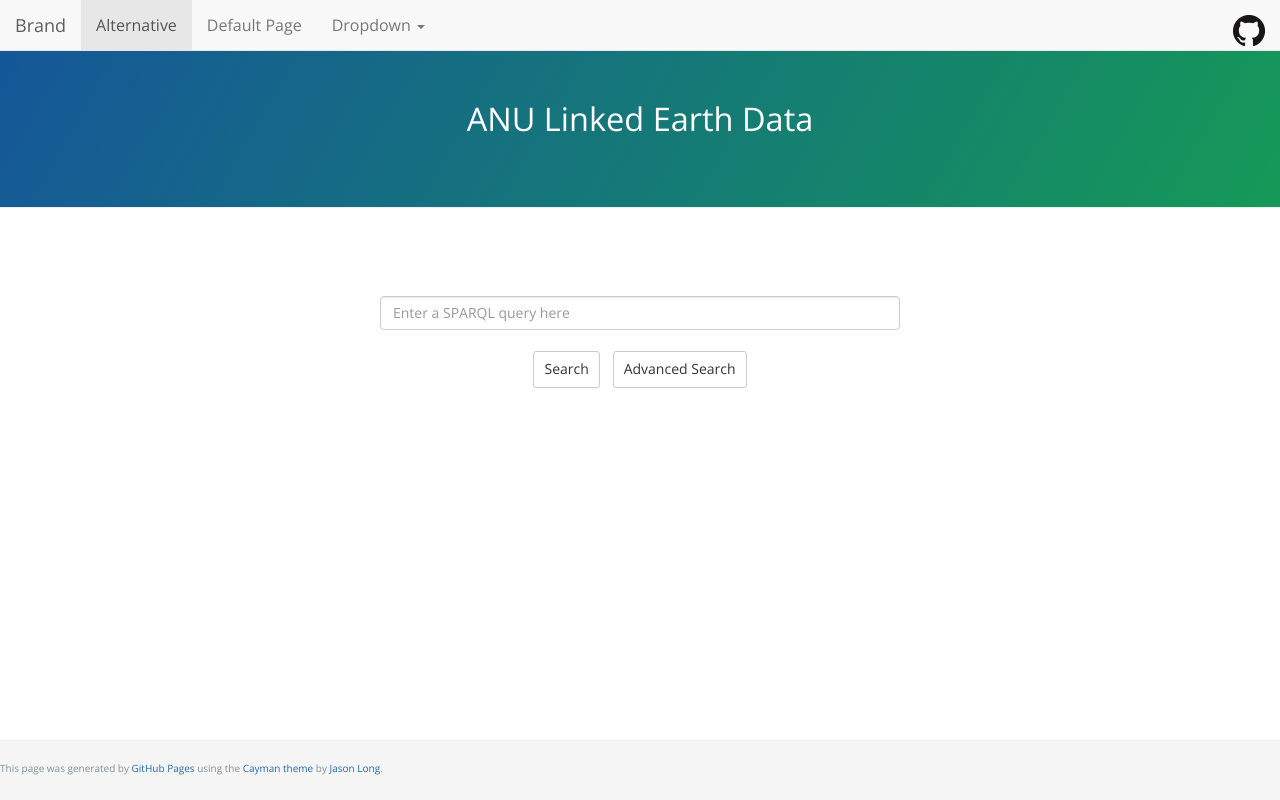
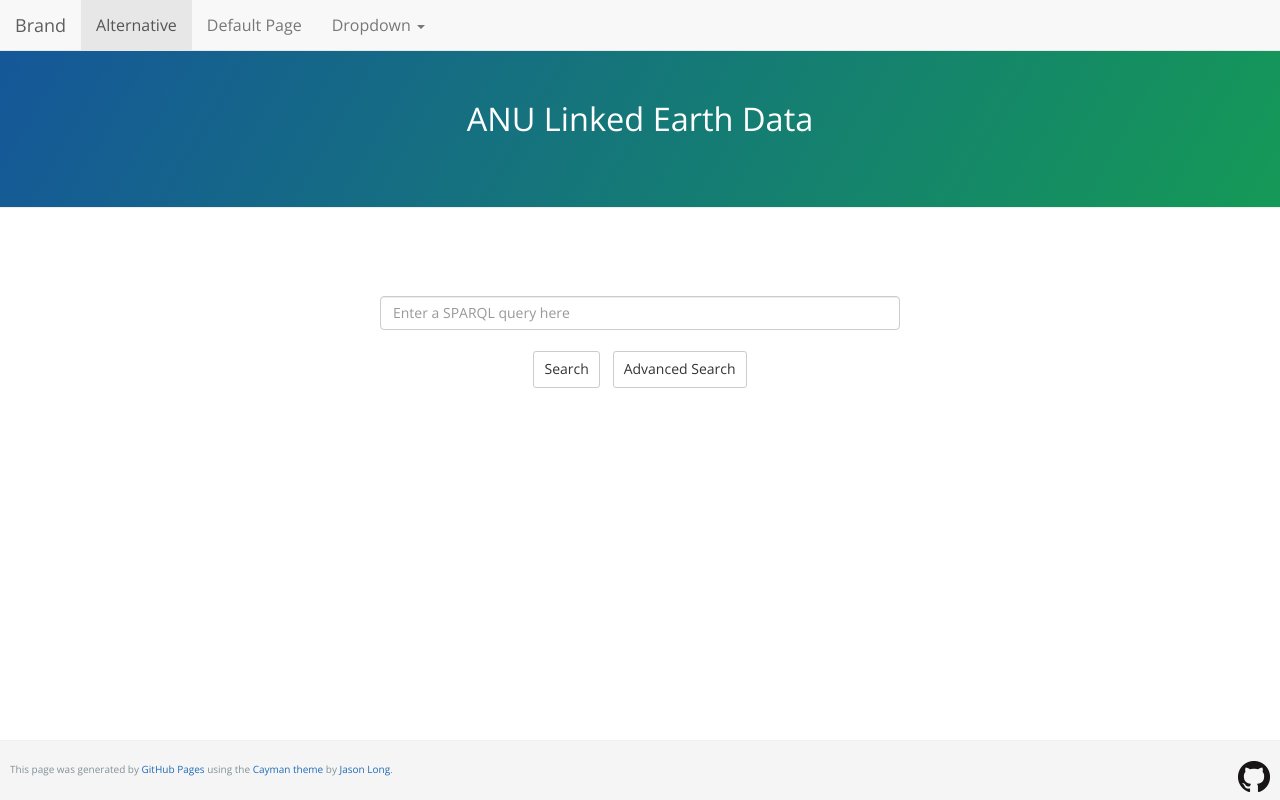
Before and after one commit to ANU-Linked-Earth-Data/client-app, a plain HTML site: page index.html in a window 1280 px wide. Drawn offline with nearby package versions, Linux system fonts and the light colour scheme.

Commit message:
Add footer

```diff
--- a/css/stylesheet.css
+++ b/css/stylesheet.css
@@ -231,7 +231,9 @@ a:hover {
     font-weight: bold; }
 
 .site-footer-credits {
-    color: #819198; }
+    color: #819198;
+    vertical-align: middle;
+}
 
 @media screen and (min-width: 64em) {
     .site-footer {
@@ -266,4 +268,11 @@ a:hover {
     /* Set the fixed height of the footer here */
     height: 60px;
     background-color: #f5f5f5;
+    padding-left: 1rem;
+    padding-right: 1rem;
 }
+
+.footer-icon {
+    float: right!important;
+    vertical-align: middle;
+}
--- a/index.html
+++ b/index.html
@@ -52,11 +52,6 @@
                 </li>
             </ul>
 
-            <ul class="nav navbar-nav navbar-right">
-                <a href="https://github.com/ANU-Linked-Earth-Data" class="navbar-brand">
-                    <img src="assets/images/GitHub-Mark/PNG/GitHub-Mark-32px.png" alt="Fork us on Github!">
-                </a>
-            </ul>
         </div><!-- /.navbar-collapse -->
     </div><!-- /.container-fluid -->
 </nav>
@@ -87,7 +82,13 @@
 </section>
 
 <footer class="site-footer">
-    <span class="site-footer-credits">This page was generated by <a href="https://pages.github.com">GitHub Pages</a> using the <a href="https://github.com/jasonlong/cayman-theme">Cayman theme</a> by <a href="https://twitter.com/jasonlong">Jason Long</a>.</span>
+    <span class="site-footer-credits">
+        This page was generated by <a href="https://pages.github.com">GitHub Pages</a> using the <a href="https://github.com/jasonlong/cayman-theme">Cayman theme</a> by <a href="https://twitter.com/jasonlong">Jason Long</a>.
+    </span>
+    <a href="https://github.com/ANU-Linked-Earth-Data" class="footer-icon">
+        <img src="assets/images/GitHub-Mark/PNG/GitHub-Mark-32px.png" alt="Fork us on Github!">
+    </a>
+
 </footer>
 
 <!-- jQuery (necessary for Bootstrap's JavaScript plugins) -->
```
